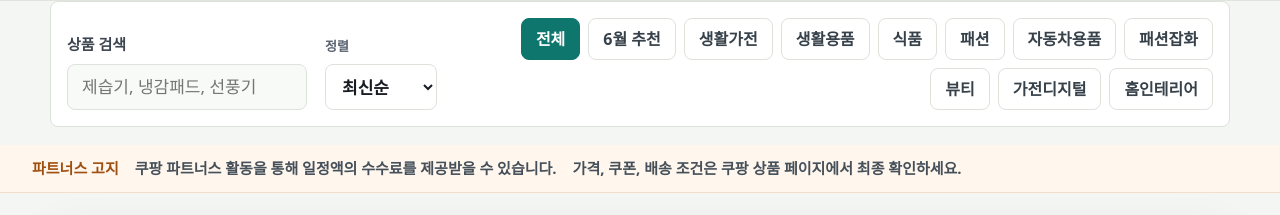
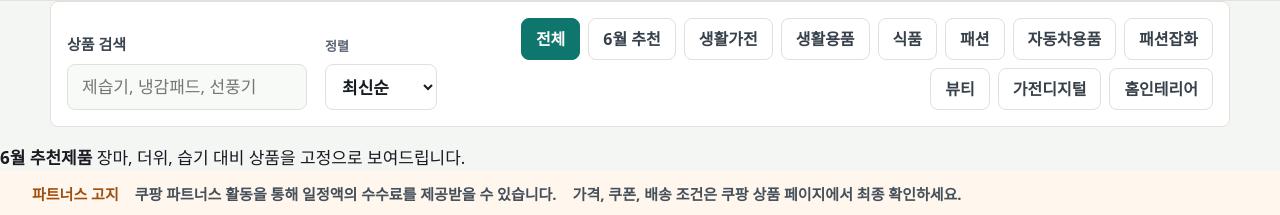
Before and after one commit to kimssi1201-ux/sale, a website: page index.html in a window 1280 px wide. Shown: the part 69-284 px from the top of the page. Drawn offline with Linux system fonts and the light colour scheme.

Commit message:
Add fixed June picks below search

```diff
--- a/index.html
+++ b/index.html
@@ -50,6 +50,16 @@
         <div class="category-tabs" id="categoryTabs" aria-label="카테고리 선택">
           <button class="category-tab is-active" type="button" data-category="전체">전체</button>
         </div>
+      </section>
+
+      <section class="fixed-picks" aria-label="6월 추천제품">
+        <div class="fixed-picks-head">
+          <div>
+            <strong>6월 추천제품</strong>
+            <span>장마, 더위, 습기 대비 상품을 고정으로 보여드립니다.</span>
+          </div>
+        </div>
+        <div id="fixedPicksGrid" class="fixed-picks-grid"></div>
       </section>
 
       <section class="notice-bar" id="notice" aria-label="파트너스 고지">
@@ -157,7 +167,7 @@
       <article class="product-card">
         <a class="product-media" href="#" target="_blank" rel="nofollow sponsored noopener">
           <span class="product-badge"></span>
-          <img class="product-photo" src="" alt="" loading="lazy" />
+          <img class="product-photo" src="" alt="" loading="eager" />
         </a>
         <div class="product-content">
           <div class="product-meta">
```
